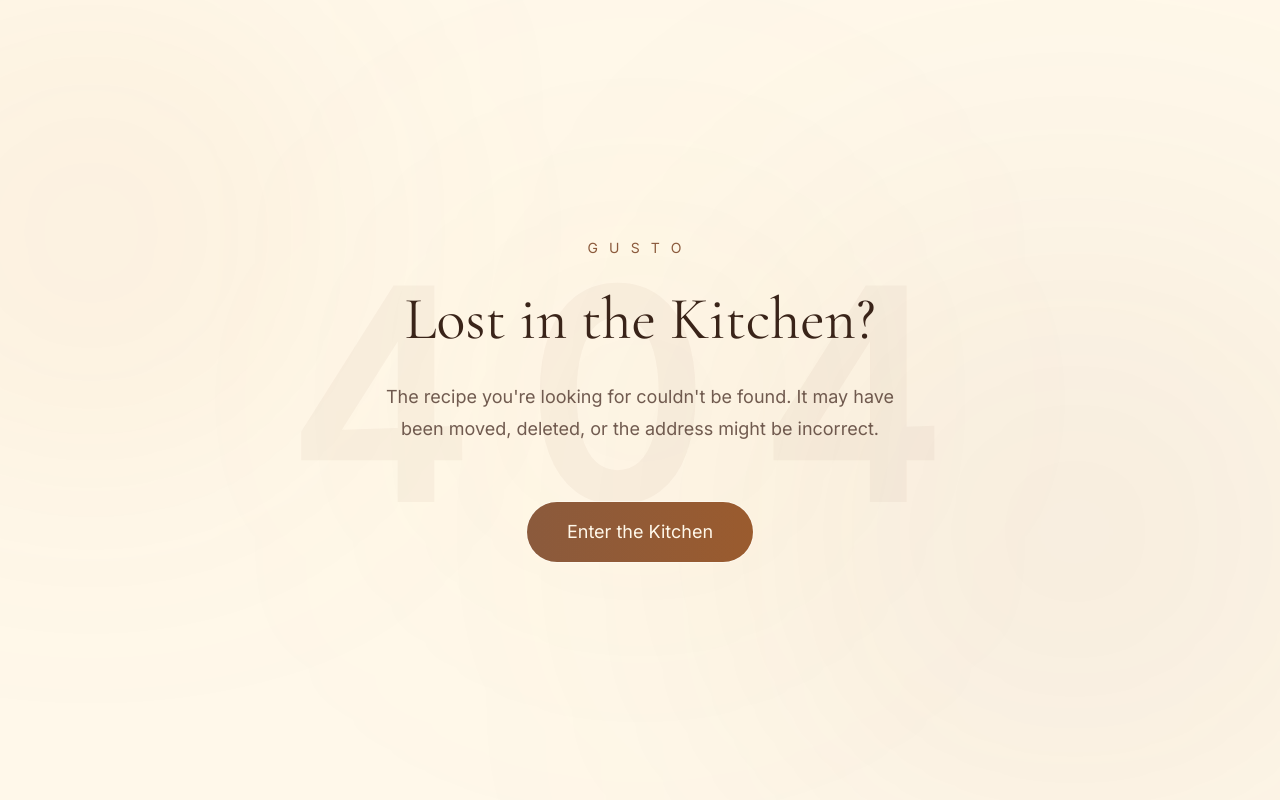
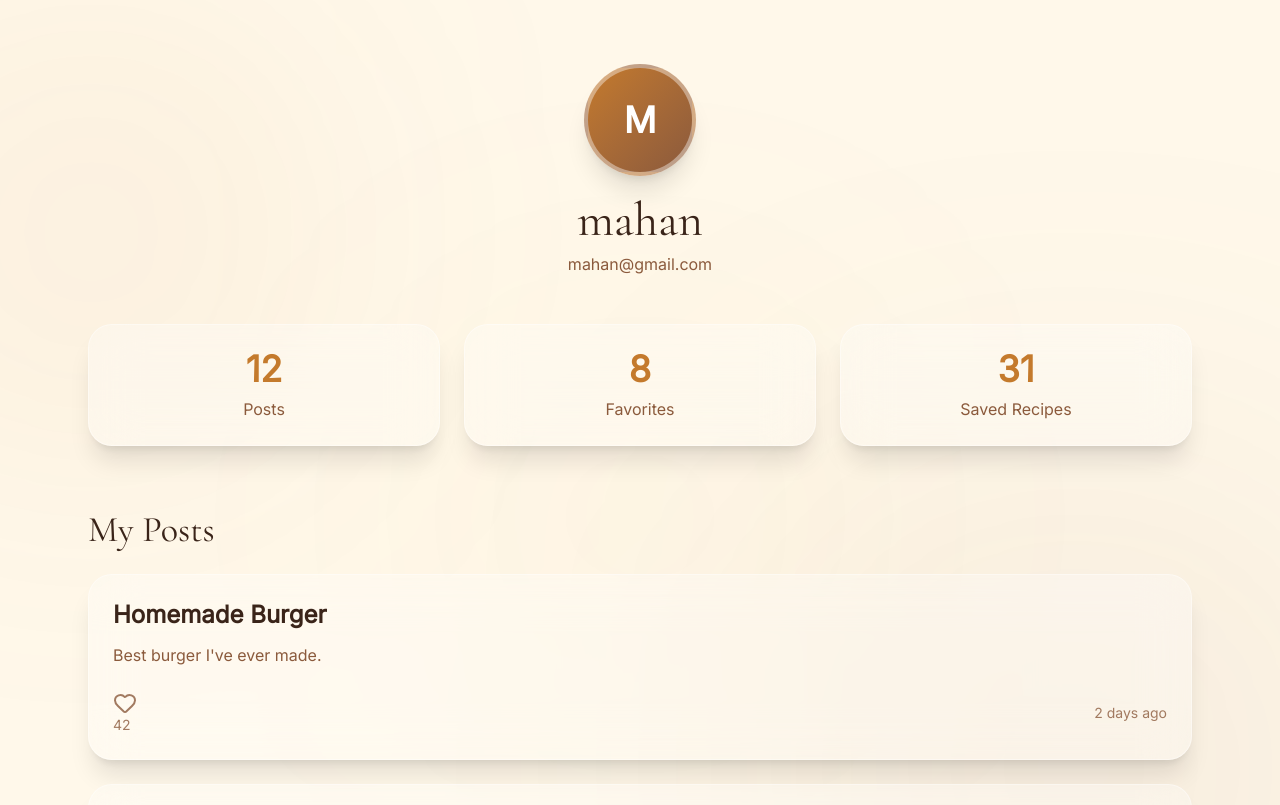
Before and after one commit to Zerion-X/gusto-frontend, a React (Vite) app: page /profile/1 in a window 1280 px wide. Before the commit this address had no page. Shown: the top 805 px of the page. Built offline with nearby package versions, Linux system fonts and the light colour scheme.

Commit message:
Profile Page

```diff
--- a/src/components/Layout/AnimatedBackground.tsx
+++ b/src/components/Layout/AnimatedBackground.tsx
@@ -2,7 +2,7 @@ import { motion } from "framer-motion";
 
 export default function AnimatedBackground() {
   return (
-    <>
+    <div className="pointer-events-none absolute inset-0 overflow-hidden">
       <motion.div
         animate={{
           x: [0, 60, -20, 0],
@@ -40,6 +40,6 @@ export default function AnimatedBackground() {
         }}
         className="absolute left-1/2 top-1/2 h-80 w-80 -translate-x-1/2 -translate-y-1/2 rounded-full bg-[#E59B1E]/5 blur-[120px]"
       />
-    </>
+    </div>
   );
 }
--- /dev/null
+++ b/src/components/Profile/ProfileHeader.tsx
@@ -0,0 +1,47 @@
+import { motion } from "framer-motion";
+
+type ProfileHeaderProps = {
+    username: string;
+    email: string;
+    avatar?: string;
+};
+
+export default function ProfileHeader({
+    username,
+    email,
+    avatar,
+}: ProfileHeaderProps) {
+  return (
+    <motion.section
+      initial={{ opacity: 0, y: 25 }}
+      animate={{ opacity: 1, y: 0 }}
+      transition={{ duration: 0.6 }}
+      className="mb-10 flex flex-col items-center text-center"
+    >
+      {avatar ? (
+        <img
+          src={avatar}
+          alt={username}
+          className="mb-5 h-28 w-28 rounded-full border-4 border-white/40 object-cover shadow-xl"
+        />
+      ) : (
+        <div className="mb-5 flex h-28 w-28 items-center justify-center rounded-full border-4 border-white/40 bg-gradient-to-br from-[#C47A2C] to-[#8B5A3C] text-4xl font-bold text-white shadow-xl">
+          {username.charAt(0).toUpperCase()}
+        </div>
+      )}
+
+      <h1
+        className="text-5xl text-[#3A2419]"
+        style={{
+          fontFamily: "Cormorant Garamond, serif",
+        }}
+      >
+        {username}
+      </h1>
+
+      <p className="mt-2 text-[#8B5A3C]">
+        {email}
+      </p>
+    </motion.section>
+  );
+}
--- /dev/null
+++ b/src/components/Profile/ProfilePostCard.tsx
@@ -0,0 +1,52 @@
+import { motion } from "framer-motion";
+import { Heart } from "lucide-react";
+
+type PostCardProps = {
+  title: string;
+  description: string;
+  likes: number;
+  createdAt: string;
+};
+
+export default function PostCard({
+  title,
+  description,
+  likes,
+  createdAt,
+}: PostCardProps) {
+  return (
+    <motion.article
+      whileHover={{
+        y: -4,
+      }}
+      transition={{
+        duration: 0.2,
+      }}
+      className="
+        rounded-3xl
+        border
+        border-white/40
+        bg-white/30
+        p-6
+        shadow-xl
+        backdrop-blur-xl
+      "
+    >
+      <h3 className="text-2xl font-semibold text-[#3A2419]">
+        {title}
+      </h3>
+
+      <p className="mt-3 text-[#8B5A3C]">
+        {description}
+      </p>
+
+      <div className="mt-6 flex items-center gap-6 text-sm text-[#8B5A3C]/80">
+        <span><Heart /> {likes}</span>
+
+        <span className="ml-auto">
+          {createdAt}
+        </span>
+      </div>
+    </motion.article>
+  );
+}
--- /dev/null
+++ b/src/components/Profile/ProfileStats.tsx
@@ -0,0 +1,41 @@
+import { motion } from "framer-motion";
+
+type ProfileStatProps = {
+  title: string;
+  value: number;
+};
+
+export default function ProfileStat({
+  title,
+  value,
+}: ProfileStatProps) {
+  return (
+    <motion.div
+      whileHover={{
+        y: -6,
+        scale: 1.03,
+      }}
+      transition={{
+        duration: 0.2,
+      }}
+      className="
+        rounded-3xl
+        border
+        border-white/40
+        bg-white/30
+        p-6
+        text-center
+        shadow-xl
+        backdrop-blur-xl
+      "
+    >
+      <h2 className="text-4xl font-bold text-[#C47A2C]">
+        {value}
+      </h2>
+
+      <p className="mt-2 text-[#8B5A3C]">
+        {title}
+      </p>
+    </motion.div>
+  );
+}
--- /dev/null
+++ b/src/core/interfaces/Post.ts
@@ -0,0 +1,8 @@
+export type Post = {
+    id: number;
+    title: string;
+    description: string;
+    likes: number;
+    comments: number;
+    createdAt: string;
+};
--- a/src/core/router.tsx
+++ b/src/core/router.tsx
@@ -5,6 +5,7 @@ import Register from "../pages/Register";
 import Login from "../pages/Login";
 import Signup from "../pages/Signup";
 import Welcome from "../pages/Welcome";
+import UserManagement from "../pages/UserManagement";
 
 const router = createBrowserRouter([
   {
@@ -20,7 +21,7 @@ const router = createBrowserRouter([
       //{ path: "home", element: <Home /> },
       //{ path: "refrigerator", element: <Refrigerator />},
       //{ path: "foodList", element: <FoodList />},
-      //{ path: "usermanagement", element: <UserManagement />},
+      { path: "profile/:username", element: <UserManagement />},
     ],
   },
 ]);
--- a/src/pages/Signup.tsx
+++ b/src/pages/Signup.tsx
@@ -54,7 +54,7 @@ export default function Signup() {
   return (
     <main className="relative flex min-h-screen items-center justify-center overflow-hidden bg-[#FFF8EA] px-6">
       <AnimatedBackground />
-            <GlassCard>
+      <GlassCard>
         <AuthHeader
           title="Create"
           highlight="Account"
--- /dev/null
+++ b/src/pages/UserManagement.tsx
@@ -0,0 +1,91 @@
+import AnimatedBackground from "../components/Layout/AnimatedBackground";
+import ProfileHeader from "../components/Profile/ProfileHeader";
+import ProfileStat from "../components/Profile/ProfileStats";
+import PostCard from "../components/Profile/ProfilePostCard";
+import { type Post } from "../core/interfaces/Post";
+//import { useParams } from "react-router-dom";
+
+const user = {
+  username: "mahan",
+  email: "mahan@gmail.com",
+  joined: "July 2026",
+};
+
+const posts: Post[] = [
+  {
+    id: 1,
+    title: "Homemade Burger",
+    description: "Best burger I've ever made.",
+    likes: 42,
+    comments: 12,
+    createdAt: "2 days ago",
+  },
+  {
+    id: 2,
+    title: "Italian Pizza",
+    description: "Fresh mozzarella and basil.",
+    likes: 80,
+    comments: 25,
+    createdAt: "1 week ago",
+  },
+];
+
+const stats = [
+  {
+    title: "Posts",
+    value: 12,
+  },
+  {
+    title: "Favorites",
+    value: 8,
+  },
+  {
+    title: "Saved Recipes",
+    value: 31,
+  },
+];
+
+export default function UserManagement() {
+  return (
+    <main className="relative min-h-screen overflow-hidden bg-[#FFF8EA]">
+      <AnimatedBackground />
+
+      <section className="relative z-10 mx-auto max-w-6xl px-6 py-16">
+        <ProfileHeader
+          username={user.username}
+          email={user.email}
+        />
+
+        <div className="mt-12 grid grid-cols-1 gap-6 md:grid-cols-3">
+          {stats.map((stat) => (
+            <ProfileStat
+              key={stat.title}
+              title={stat.title}
+              value={stat.value}
+            />
+          ))}
+        </div>
+
+        <section className="mt-16">
+          <h2
+            className="mb-6 text-4xl text-[#3A2419]"
+            style={{
+              fontFamily: "Cormorant Garamond, serif",
+            }}
+          >
+            My Posts
+          </h2>
+
+          <div className="space-y-6">
+            {posts.map((post) => (
+              <PostCard
+                key={post.id}
+                {...post}
+              />
+            ))}
+          </div>
+        </section>
+      </section>
+    </main>
+  );
+}
```
